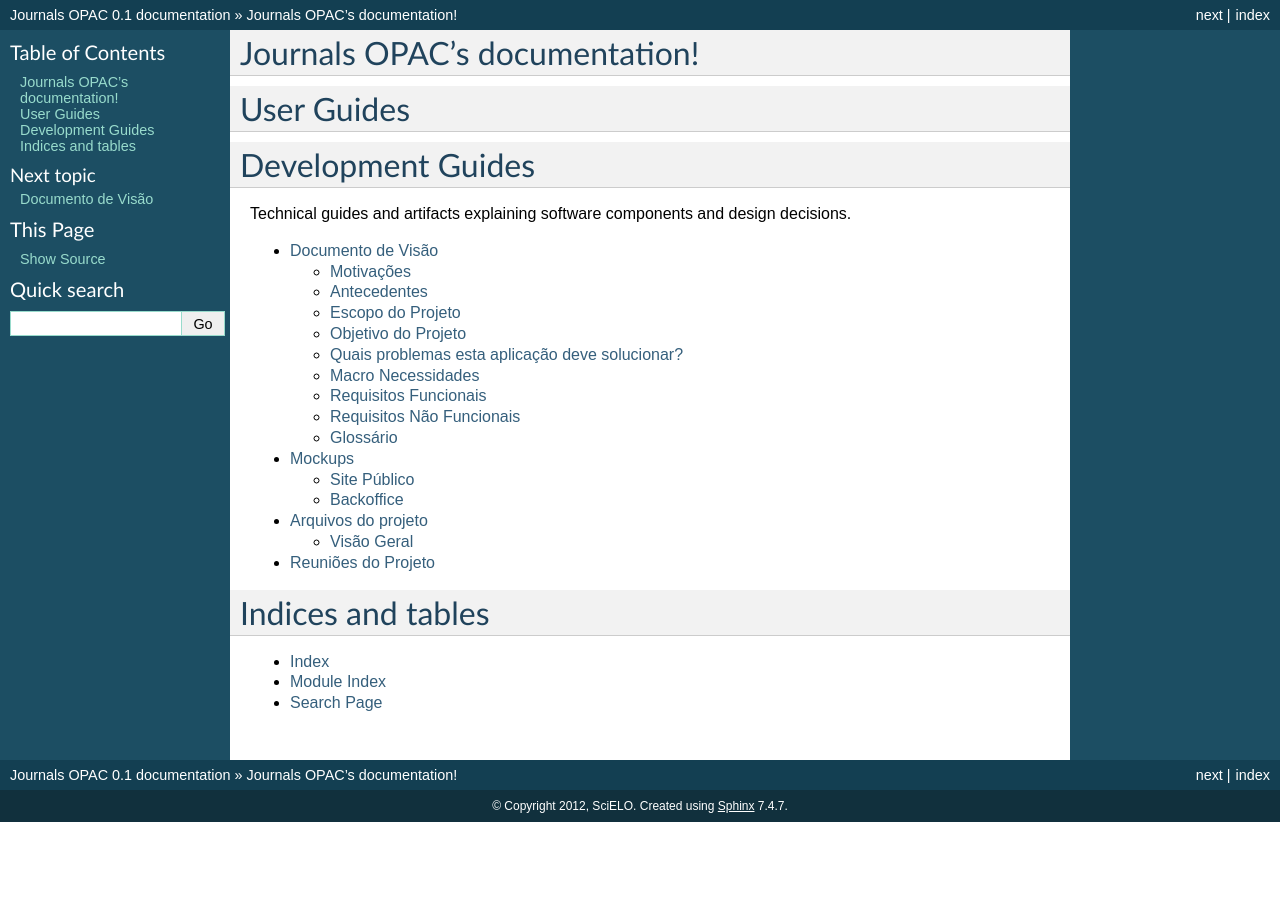
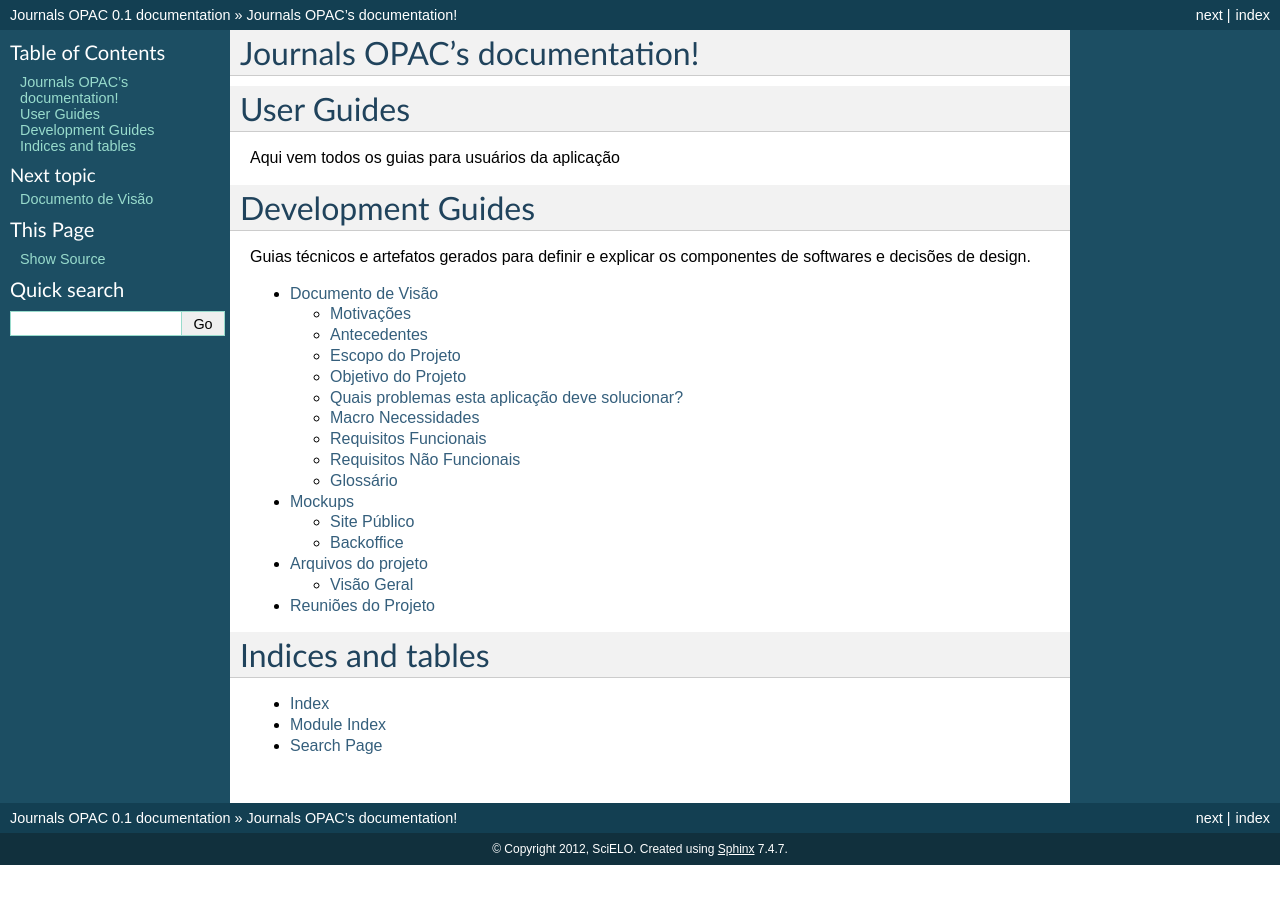
Before and after one commit to scieloorg/journals-opac, a Sphinx documentation site: the page built from docs/index.rst, in a window 1280 px wide. Built offline with Sphinx 7.4.7, drawn with Linux system fonts in a browser that asks for light colours.

```diff
--- a/docs/index.rst
+++ b/docs/index.rst
@@ -12,11 +12,13 @@ Journals OPAC's documentation!
 User Guides
 ===========
 
+Aqui vem todos os guias para usuários da aplicação
+
 Development Guides
 ==================
 
-Technical guides and artifacts explaining software components
-and design decisions.
+Guias técnicos e artefatos gerados para definir e explicar os componentes de softwares e decisões de
+design.
 
 .. toctree::
    :maxdepth: 2
```
